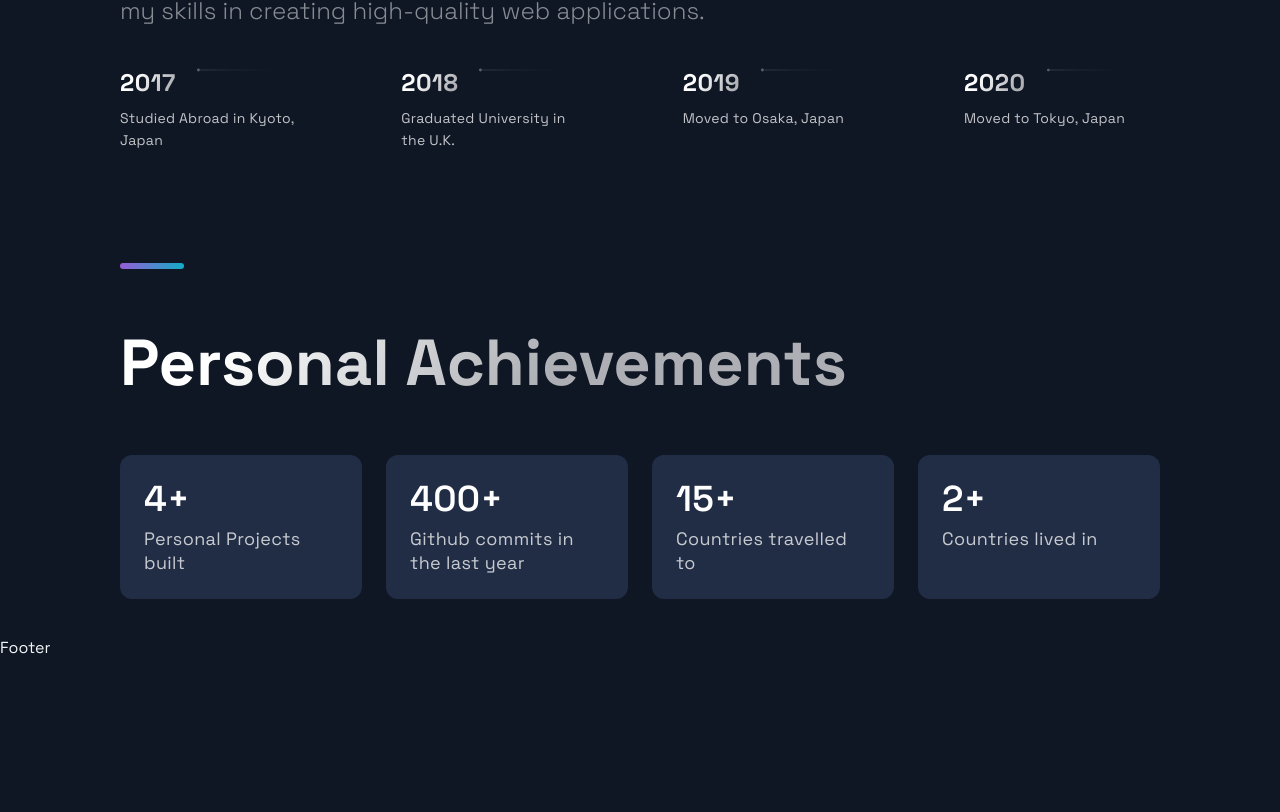
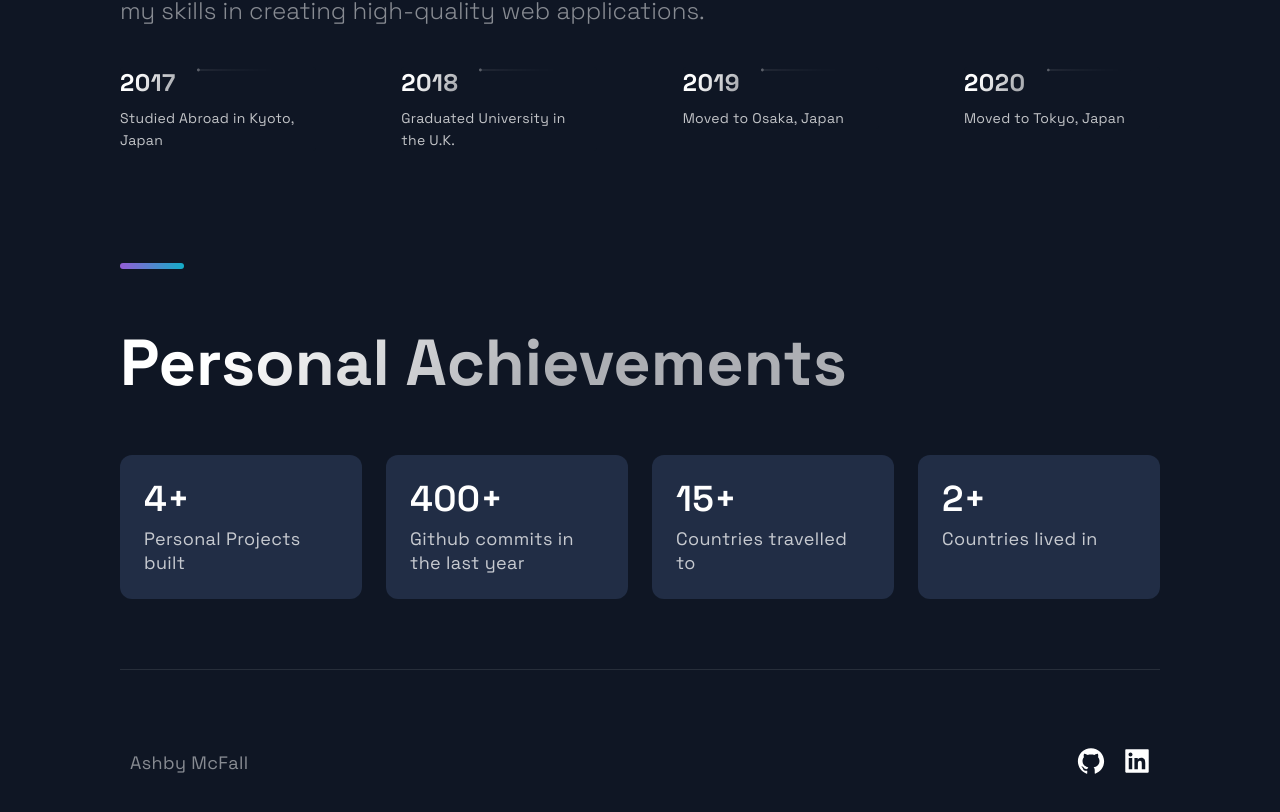
Before and after one commit to ashby-git/portfolio-website-next, a Next.js app: page / in a window 1280 px wide. Shown: the part 3129-3941 px from the top of the page. Before the commit the page ends 3787 px from the top, so only its background shows below. Built offline with nearby package versions, Linux system fonts and the light colour scheme.

Commit message:
✨ add footer section

```diff
--- a/src/components/Footer/Footer.js
+++ b/src/components/Footer/Footer.js
@@ -1,7 +1,28 @@
 import React from "react";
+import { AiFillGithub, AiFillLinkedin } from "react-icons/ai";
+
+import { SocialIcons } from "../Header/HeaderStyles";
+import * as S from "./FooterStyles";
 
 const Footer = () => {
-  return <div>Footer</div>;
+  return (
+    <S.FooterWrapper>
+      <S.LinkList />
+      <S.SocialIconsContainer>
+        <S.CompanyContainer>
+          <S.Slogan>Ashby McFall</S.Slogan>
+        </S.CompanyContainer>
+        <S.SocialContainer>
+          <SocialIcons href="https://github.com/ashby-git">
+            <AiFillGithub size="3rem" />
+          </SocialIcons>
+          <SocialIcons href="https://linkedin.com/in/ashby-mcfall-063627158">
+            <AiFillLinkedin size="3rem" />
+          </SocialIcons>
+        </S.SocialContainer>
+      </S.SocialIconsContainer>
+    </S.FooterWrapper>
+  );
 };
 
 export default Footer;
--- /dev/null
+++ b/src/components/Footer/FooterStyles.js
@@ -0,0 +1,159 @@
+import styled from "styled-components"
+
+export const FooterWrapper = styled.section`
+	width: calc(100vw - 96px);
+  max-width: 1040px;
+  padding: 2rem 48px 40px;
+  margin: 1rem auto;
+  box-sizing: content-box;
+
+
+  @media ${props => props.theme.breakpoints.sm} {
+    padding: 0 16px 48px;
+    width: calc(100vw - 32px);
+  }
+`
+
+export const LinkItem = styled.a`
+	font-size: 18px;
+	line-height: 30px;
+	color: rgba(255, 255, 255, 0.75);
+	margin-bottom: 16px;
+	transition: .3s ease;
+	position: relative;
+	left: 0;
+
+	&:hover {
+		color: #fff;
+		left: 6px;
+	}
+
+	@media ${props => props.theme.breakpoints.md} {
+		font-size: 16px;
+		line-height: 28px;
+		display: flex;
+	}
+
+	@media ${props => props.theme.breakpoints.sm} {
+		font-size: 8px;
+		line-height: 14px;
+		margin-bottom: 8px;
+		display: flex;
+		align-items: center;
+	}
+`
+
+export const SocialIconsContainer = styled.div`
+max-width: 1040px;
+display: flex;
+justify-content: space-between;
+
+@media ${props => props.theme.breakpoints.md}{
+  display: flex;
+  justify-content: space-between;
+}
+
+@media ${props => props.theme.breakpoints.sm}{
+  display: flex;
+	width: 100%;
+  flex-direction: column;
+}
+`
+
+export const CompanyContainer = styled.div`
+  display: flex;
+	align-items:baseline;
+	flex-wrap: wrap;
+	margin-right: auto;
+
+
+	@media ${props => props.theme.breakpoints.md}{
+		flex-direction: column;
+		align-items: baseline;
+	}
+
+	@media ${props => props.theme.breakpoints.sm}{
+		display: flex;
+		flex-direction: column;
+		margin: 0 0 32px;
+		align-items: center;
+	}
+`
+
+
+export const Slogan = styled.p`
+	color: rgba(255, 255, 255, 0.5);
+	min-width: 280px;
+	letter-spacing: 0.02em;
+	font-size: 18px;
+	line-height: 30px;
+	padding: 1rem;
+
+	@media ${props => props.theme.breakpoints.md}{
+		font-size: 16px;
+		line-height: 28px;
+	}
+
+	@media ${props => props.theme.breakpoints.sm}{
+		line-height: 22px;
+		font-size: 14px;
+		min-width: 100px;
+	}
+`
+
+export const SocialContainer = styled.div`
+	display: flex;
+  align-items: center;
+
+	@media ${props => props.theme.breakpoints.md}{
+		justify-content: center;
+		padding-right: 16px;
+		flex-wrap: wrap;
+	}
+`
+
+
+export const LinkList = styled.ul`
+	border-top: 1px solid rgba(255, 255, 255, 0.1);
+  display: grid;
+	grid-template-columns: repeat(3, minmax(85px, 220px));
+	gap: 40px;
+  padding: 40px 0 28px;
+
+	@media ${props => props.theme.breakpoints.lg} {
+		padding: 32px 0 16px;
+	}
+
+	@media ${props => props.theme.breakpoints.md} {
+		width: 100%;
+		padding: 32px 0 16px;
+		gap: 16px;
+	}
+	@media ${props => props.theme.breakpoints.sm} {
+		width: 100%;
+		padding: 32px 4px 16px;
+		gap: 5px;
+	}
+`
+
+export const LinkColumn = styled.div`
+	display: flex;
+	flex-direction: column;
+	max-width: 220px;
+	width: 100%;
+`
+export const LinkTitle = styled.h4`
+	font-style: normal;
+	font-weight: 600;
+	font-size: 12px;
+	line-height: 24px;
+	text-transform: uppercase;
+	color: rgba(255, 255, 255, 0.4);
+	margin-bottom: 16px;
+
+	@media ${props => props.theme.breakpoints.sm} {
+		font-size: 10px;
+		line-height: 12px;
+		margin-bottom: 8px;
+	}
+`
--- a/src/components/NavDropDown/index.js
+++ /dev/null
@@ -1,5 +0,0 @@
-import React from "react";
-
-const NavDropDown = (props) => <div>NavDropDown</div>;
-
-export default NavDropDown;
```
